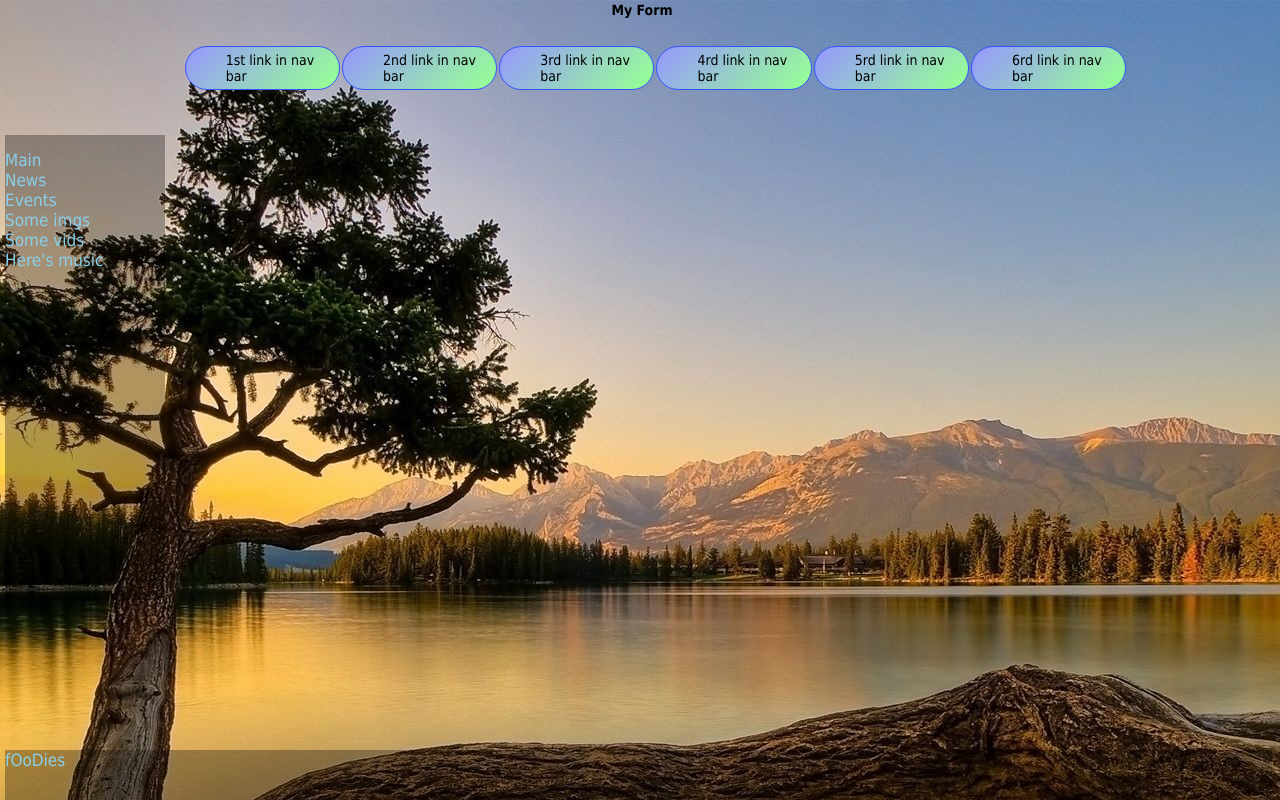
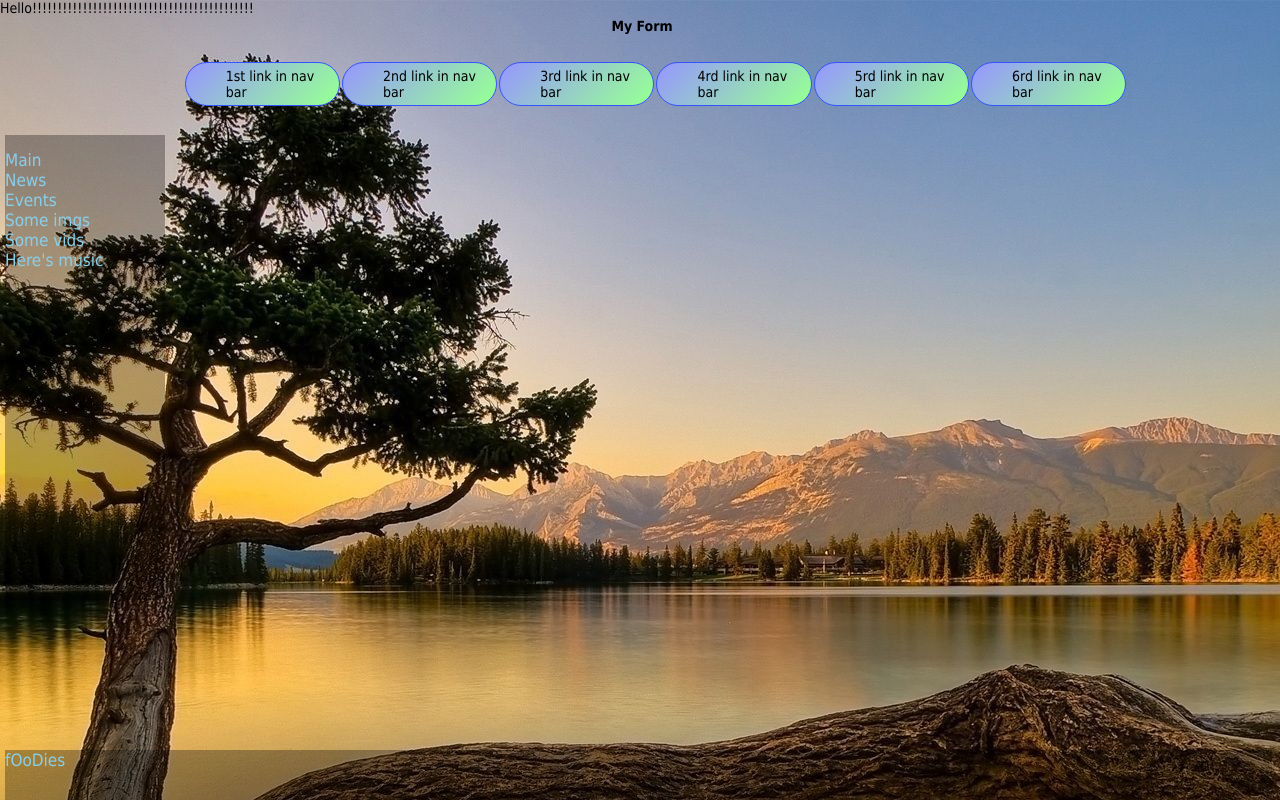
Before and after one commit to jaimelt/Project-Web-Page, a plain HTML site: page index.html in a window 1280 px wide. Drawn offline with Linux system fonts and the light colour scheme; files whose address does not match are found by name.

Commit message:
Update index.html

```diff
--- a/index.html
+++ b/index.html
@@ -5,6 +5,7 @@
     <meta charset="utf-8">
     <title>Exercise, HTML forms</title>
     <link rel="stylesheet" href="styles.css"> </head>
+    Hello!!!!!!!!!!!!!!!!!!!!!!!!!!!!!!!!!!!!!!!!!!!!
 
 <body>
     <nav role="navigation" class="navbar_top">
```
